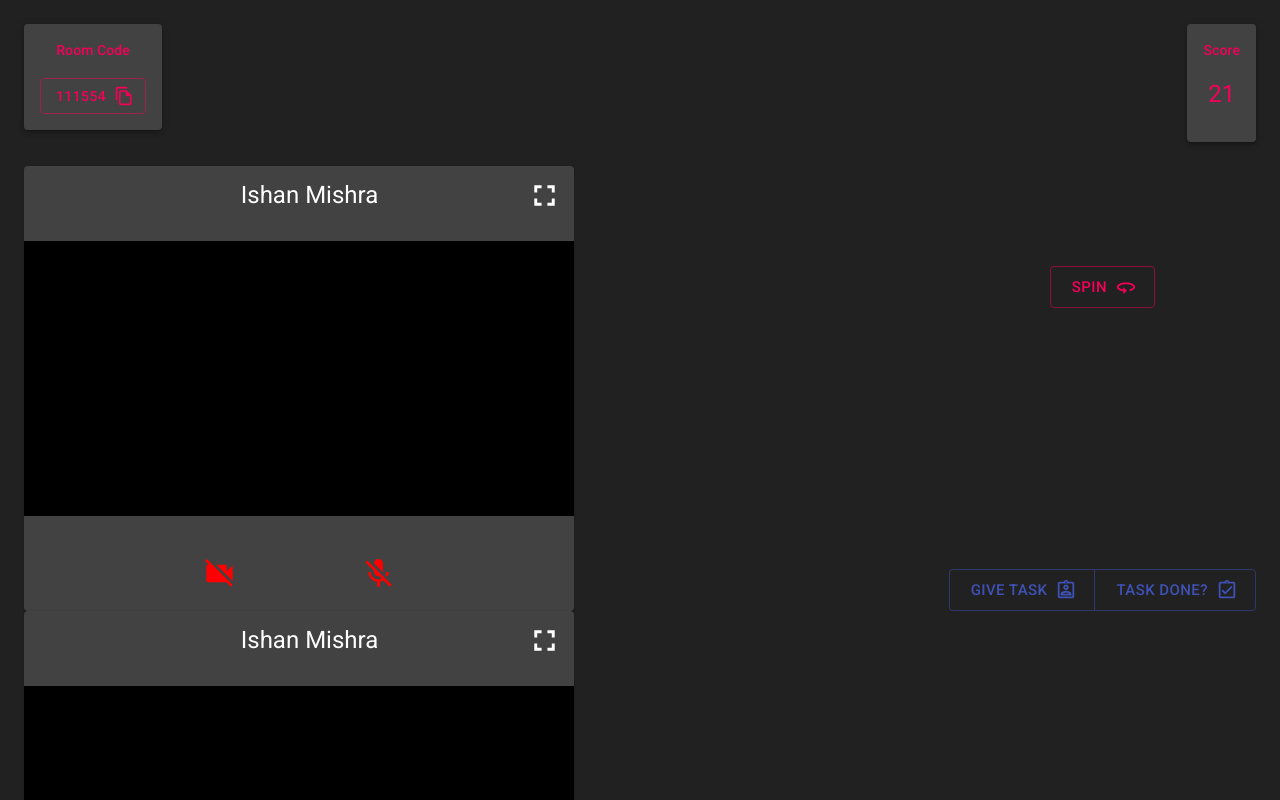
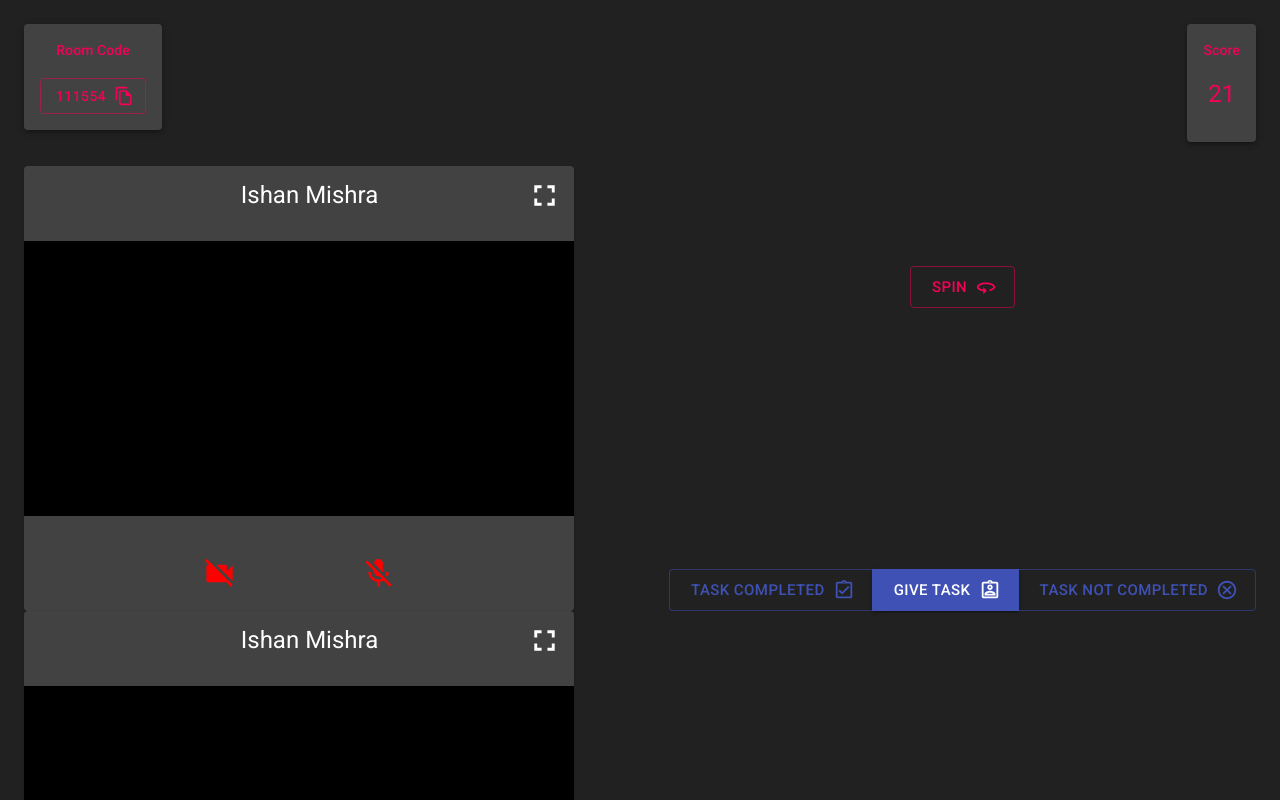
Before and after one commit to ishanExtreme/Truth_Dare, a React (Create React App) app: page /join in a window 1280 px wide. Shown: the top 800 px of the page. Built offline with nearby package versions, Linux system fonts and the light colour scheme.

Commit message:
task button added

```diff
--- a/src/Pages/Home.jsx
+++ b/src/Pages/Home.jsx
@@ -10,6 +10,7 @@ import AssignmentIndOutlinedIcon from '@material-ui/icons/AssignmentIndOutlined'
 import ThreeSixtyIcon from '@material-ui/icons/ThreeSixty';
 import AssignmentTurnedInOutlinedIcon from '@material-ui/icons/AssignmentTurnedInOutlined';
 import ExitToAppOutlinedIcon from '@material-ui/icons/ExitToAppOutlined';
+import CancelOutlinedIcon from '@material-ui/icons/CancelOutlined';
 
 import './home.css';
 import VideoPlayer from '../Components/VideoPlayer';
@@ -148,6 +149,15 @@ function Home(props) {
                                         variant="outlined"
                                         color="primary"
                                         size="large"
+                                        endIcon={<AssignmentTurnedInOutlinedIcon />}
+                                        >
+                                        Task Completed
+                                        </Button>
+
+                                        <Button
+                                        variant="contained"
+                                        color="primary"
+                                        size="large"
                                         endIcon={<AssignmentIndOutlinedIcon />}
                                         >
                                         Give Task
@@ -157,9 +167,9 @@ function Home(props) {
                                         variant="outlined"
                                         color="primary"
                                         size="large"
-                                        endIcon={<AssignmentTurnedInOutlinedIcon />}
+                                        endIcon={<CancelOutlinedIcon />}
                                         >
-                                        Task Done?
+                                        Task Not Completed
                                         </Button>
                                     </ButtonGroup>
 
```
